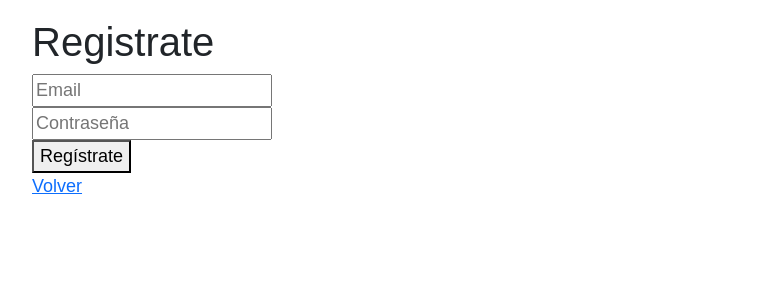
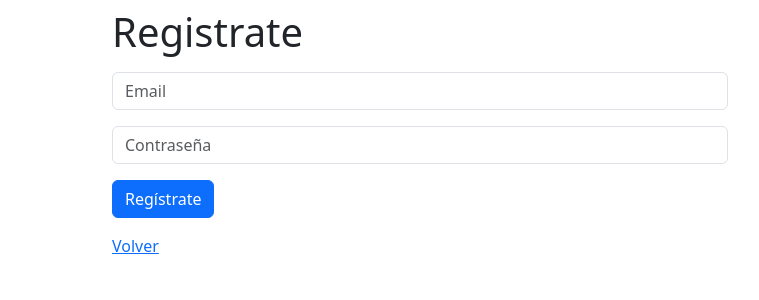
Before and after one commit to JaimeGarcia94/cuatroochenta, a Symfony app: template templates/auth/registry.html.twig in a window 1280 px wide. Shown: the top 300 px of the page, without its empty margins (220-979 px from the left). Run offline with Twig, Linux system fonts and the light colour scheme; the template is opened without the code that fills it, so the values that code supplies are empty; some libraries are stand-ins or nearby versions.

Commit message:
add new styles in views and delete comments

```diff
--- a/src/Home/Infraestructure/Symfony/Controller/MeasurementController.php
+++ b/src/Home/Infraestructure/Symfony/Controller/MeasurementController.php
@@ -77,7 +77,6 @@ class MeasurementController extends AbstractController
         $this->measurementService->addMeasurement($data);
 
         return $this->redirectToRoute('app_home');
-        // return new Response('Measurement added', Response::HTTP_CREATED);
     }
 
     #[Route('/addSensor', name: 'app_add_sensor', methods: ["POST"])]
@@ -93,6 +92,5 @@ class MeasurementController extends AbstractController
         $this->sensorService->addSensor($data);
 
         return $this->redirectToRoute('app_home');
-        // return new Response('Measurement added', Response::HTTP_CREATED);
     }
 }
--- a/templates/auth/registry.html.twig
+++ b/templates/auth/registry.html.twig
@@ -1,24 +1,21 @@
 {% extends 'base.html.twig' %}
 
 {% block body %}
-<style>
-    .container { margin: 1em auto; max-width: 800px; width: 95%; font: 18px/1.5 sans-serif; }
-</style>
-<div class="container">
-    <h1>Registrate</h1>
+<div class="container w-50">
+    <h1 class="mb-3 mt-2">Registrate</h1>
     <form action="{{ path('app_user_save_registry') }}" method="post">
-        <div>
-            <input type="email" id="email" name="_username" placeholder="Email" required>
+        <div class="mb-3">
+            <input type="email" id="email" name="_username" class="form-control" placeholder="Email" required />
         </div>
-        <div>
-            <input type="password" name="_password" placeholder="Contraseña" required="required">
+        <div class="mb-3">
+            <input type="password" name="_password" class="form-control" placeholder="Contraseña" required />
         </div>
 
-        <div>
-            <button type="submit" name="button">Regístrate</button>
+        <div class="mb-3">
+            <button type="submit" name="button" class="btn btn-primary">Regístrate</button>
         </div>
-        <div>
-            <a href="{{ path('backLogin') }}" type="button" name="button">Volver</a>
+        <div class="mb-3">
+            <a href="{{ path('app_back_login') }}" type="button" name="button">Volver</a>
         </div>
     </form>
 </div>
```
Also changed, not shown: src/Auth/Domain/Entity/User.php (+6 -5 lines), src/Auth/Infraestructure/Symfony/Controller/UserController.php (+4 -5 lines), templates/auth/login.html.twig (+8 -11 lines), 3 other files.
